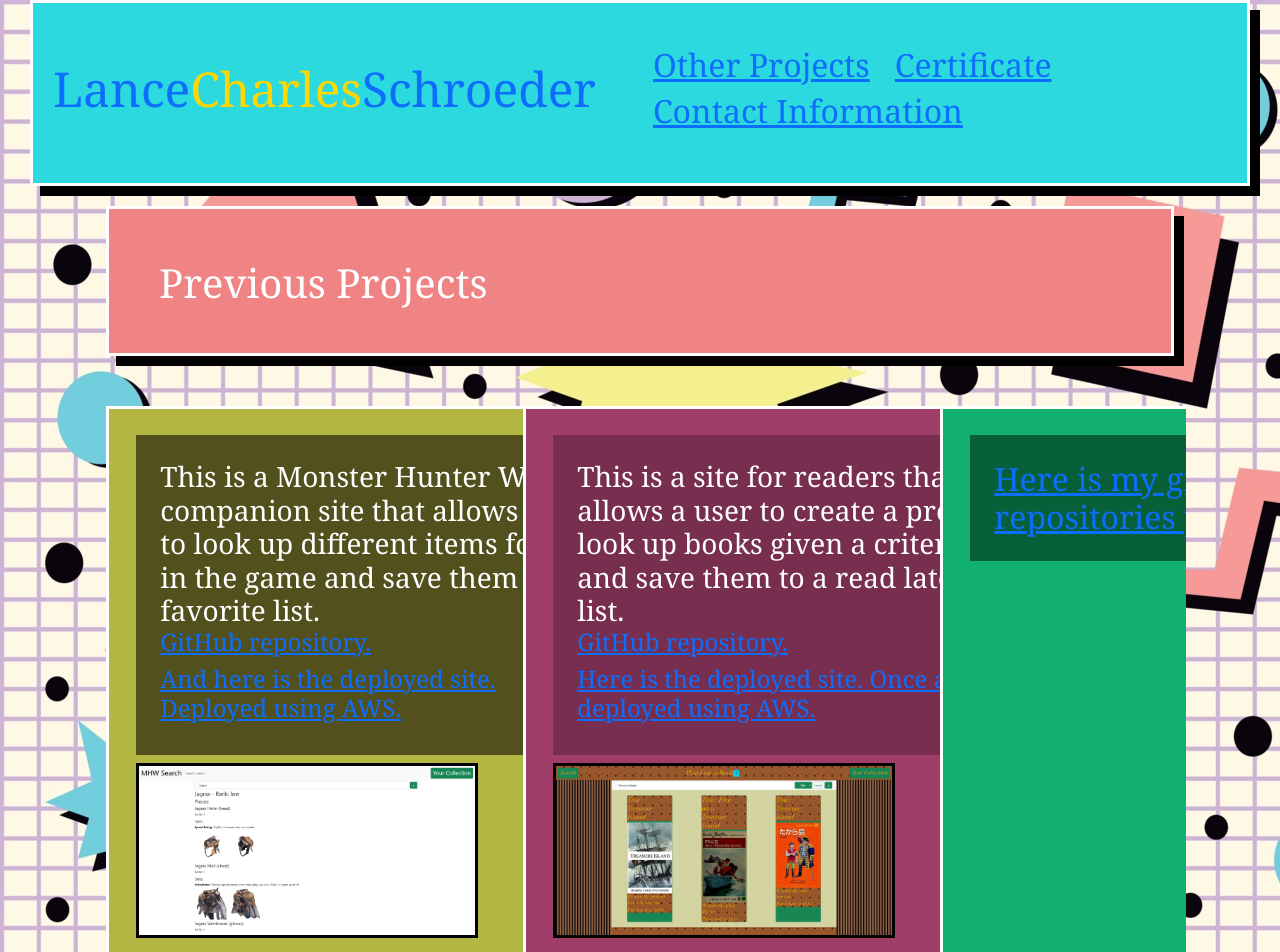
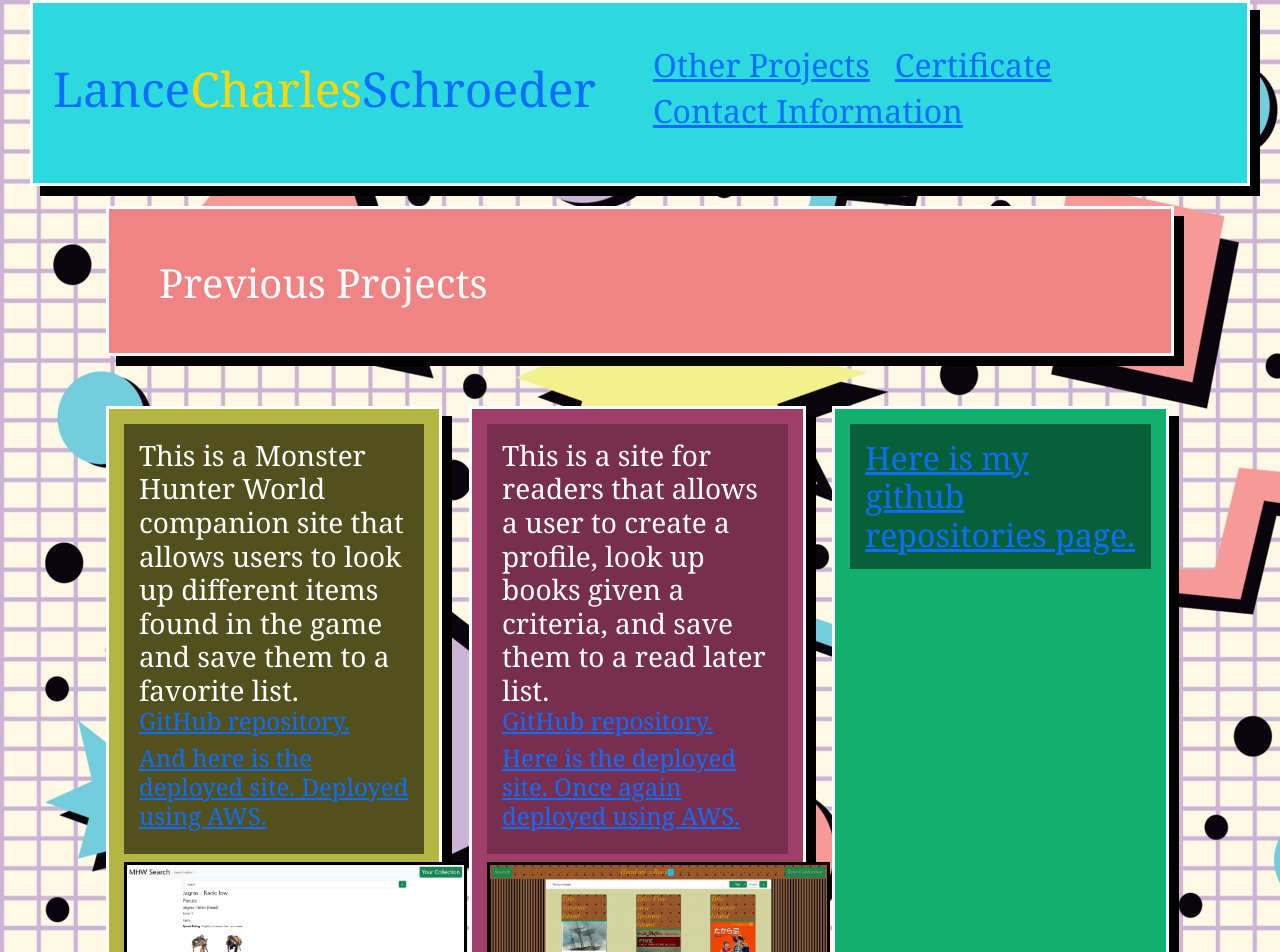
Before and after one commit to schrolan/portfolio, a React (Create React App) app: page /projects in a window 1280 px wide. Shown: the top 952 px of the page. Built offline with nearby package versions, Linux system fonts and the light colour scheme.

Commit message:
resized the carousel

```diff
--- a/public/index.html
+++ b/public/index.html
@@ -24,7 +24,7 @@
       work correctly both with client-side routing and a non-root public URL.
       Learn how to configure a non-root public URL by running `npm run build`.
     -->
-    <title>React App</title>
+    <title>Lance Schroeder Portfolio</title>
   </head>
   <body>
     <noscript>You need to enable JavaScript to run this app.</noscript>
--- a/src/index.css
+++ b/src/index.css
@@ -82,8 +82,8 @@ p {
 
 .previous-work-wrapper {
   display: grid;
-  grid-template-columns: 25% 25% 25%;
-  column-gap: 150px;
+  grid-template-columns: 14% 14% 14%;
+  column-gap: 20%;
 }
 
 .float-bottom-right, .float-bottom-center {
@@ -130,8 +130,8 @@ p {
 .previous-work, .previous-work-2, .previous-work-3 {
   margin-bottom: 50px;
   padding: 10%;
-  height: 95%;
-  width: 550px;
+  height: 90%;
+  width: 225%;
   font-family: 'Georgia', 'Gill Sans', 'Gill Sans MT', Calibri, 'Trebuchet MS', sans-serif;
   border: solid;
 }
```
